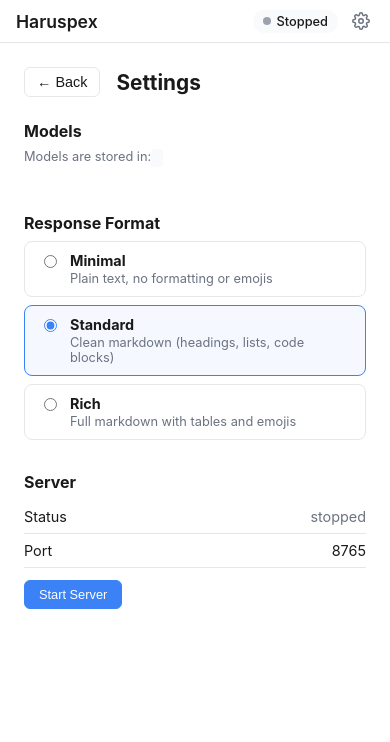
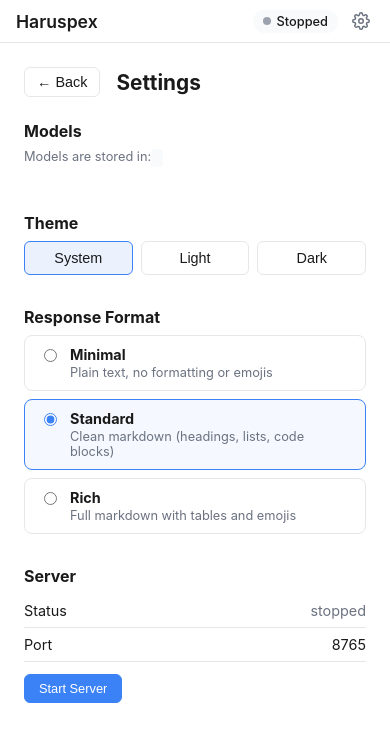
Before and after one commit to tmac1973/haruspex, a SvelteKit app: page /settings in a window 390 px wide. Shown: the top 742 px of the page. Built offline with nearby package versions, Linux system fonts and the light colour scheme.

Commit message:
Add theme selector: system, light, dark
Theme toggle in settings with three options. Uses data-theme attribute
on root element to override prefers-color-scheme media query. Setting
persisted to localStorage and applied on app startup.

```diff
--- a/src/lib/stores/settings.ts
+++ b/src/lib/stores/settings.ts
@@ -1,15 +1,18 @@
 // App settings — persisted to localStorage for now (Phase 7 will move to Tauri app data)
 
 export type ResponseFormat = 'minimal' | 'standard' | 'rich';
+export type ThemeMode = 'system' | 'light' | 'dark';
 
 export interface AppSettings {
 	responseFormat: ResponseFormat;
+	theme: ThemeMode;
 }
 
 const SETTINGS_KEY = 'haruspex-settings';
 
 const defaults: AppSettings = {
-	responseFormat: 'standard'
+	responseFormat: 'standard',
+	theme: 'system'
 };
 
 function load(): AppSettings {
@@ -43,6 +46,18 @@ export function updateSettings(partial: Partial<AppSettings>): void {
 	save(settings);
 }
 
+export function applyTheme(theme?: ThemeMode): void {
+	const mode = theme ?? settings.theme;
+	const root = document.documentElement;
+	root.removeAttribute('data-theme');
+	if (mode === 'light') {
+		root.setAttribute('data-theme', 'light');
+	} else if (mode === 'dark') {
+		root.setAttribute('data-theme', 'dark');
+	}
+	// 'system' = no attribute, CSS media query handles it
+}
+
 export function getResponseFormatPrompt(): string {
 	switch (settings.responseFormat) {
 		case 'minimal':
--- a/src/routes/+layout.svelte
+++ b/src/routes/+layout.svelte
@@ -2,6 +2,7 @@
 	import favicon from '$lib/assets/favicon.svg';
 	import ServerStatusBadge from '$lib/components/ServerStatusBadge.svelte';
 	import { initServerStore, startServer } from '$lib/stores/server.svelte';
+	import { applyTheme } from '$lib/stores/settings';
 	import { invoke } from '@tauri-apps/api/core';
 	import { goto } from '$app/navigation';
 	import { page } from '$app/state';
@@ -10,6 +11,7 @@
 	let { children } = $props();
 
 	onMount(async () => {
+		applyTheme();
 		initServerStore();
 
 		// Intercept clicks on external links and open in system browser
@@ -92,7 +94,7 @@
 	}
 
 	@media (prefers-color-scheme: dark) {
-		:global(:root) {
+		:global(:root:not([data-theme='light'])) {
 			--bg-primary: #111111;
 			--bg-secondary: #1a1a1a;
 			--bg-chat: #111111;
@@ -106,6 +108,21 @@
 			--error-text: #f87171;
 			--error-border: #3b1111;
 		}
+	}
+
+	:global(:root[data-theme='dark']) {
+		--bg-primary: #111111;
+		--bg-secondary: #1a1a1a;
+		--bg-chat: #111111;
+		--text-primary: #e5e5e5;
+		--text-secondary: #9ca3af;
+		--accent: #60a5fa;
+		--border: #2e2e2e;
+		--code-bg: #0d0d0d;
+		--user-bubble: #1e293b;
+		--error-bg: #1c1111;
+		--error-text: #f87171;
+		--error-border: #3b1111;
 	}
 
 	:global(html),
--- a/src/routes/settings/+page.svelte
+++ b/src/routes/settings/+page.svelte
@@ -4,7 +4,13 @@
 	import { goto } from '$app/navigation';
 	import { onMount } from 'svelte';
 	import { startServer, stopServer, getServerState } from '$lib/stores/server.svelte';
-	import { getSettings, updateSettings, type ResponseFormat } from '$lib/stores/settings';
+	import {
+		getSettings,
+		updateSettings,
+		applyTheme,
+		type ResponseFormat,
+		type ThemeMode
+	} from '$lib/stores/settings';
 
 	interface ModelInfo {
 		id: string;
@@ -29,10 +35,17 @@
 	let modelsDir = $state('');
 	const serverState = $derived(getServerState());
 	let responseFormat = $state<ResponseFormat>(getSettings().responseFormat);
+	let theme = $state<ThemeMode>(getSettings().theme);
 
 	function setResponseFormat(format: ResponseFormat) {
 		responseFormat = format;
 		updateSettings({ responseFormat: format });
+	}
+
+	function setTheme(mode: ThemeMode) {
+		theme = mode;
+		updateSettings({ theme: mode });
+		applyTheme(mode);
 	}
 
 	onMount(async () => {
@@ -190,6 +203,21 @@
 		{#if downloadError}
 			<div class="error-box">{downloadError}</div>
 		{/if}
+	</section>
+
+	<section>
+		<h2>Theme</h2>
+		<div class="theme-options">
+			{#each [{ value: 'system', label: 'System' }, { value: 'light', label: 'Light' }, { value: 'dark', label: 'Dark' }] as opt (opt.value)}
+				<button
+					class="theme-btn"
+					class:selected={theme === opt.value}
+					onclick={() => setTheme(opt.value as ThemeMode)}
+				>
+					{opt.label}
+				</button>
+			{/each}
+		</div>
 	</section>
 
 	<section>
@@ -458,6 +486,32 @@
 		font-size: 0.85rem;
 	}
 
+	.theme-options {
+		display: flex;
+		gap: 8px;
+	}
+
+	.theme-btn {
+		flex: 1;
+		padding: 8px 16px;
+		border: 1px solid var(--border);
+		border-radius: 6px;
+		background: var(--bg-primary);
+		color: var(--text-primary);
+		cursor: pointer;
+		font-size: 0.9rem;
+	}
+
+	.theme-btn:hover {
+		border-color: var(--text-secondary);
+	}
+
+	.theme-btn.selected {
+		border-color: var(--accent);
+		background: color-mix(in srgb, var(--accent) 10%, transparent);
+		font-weight: 500;
+	}
+
 	.format-options {
 		display: flex;
 		flex-direction: column;
```
